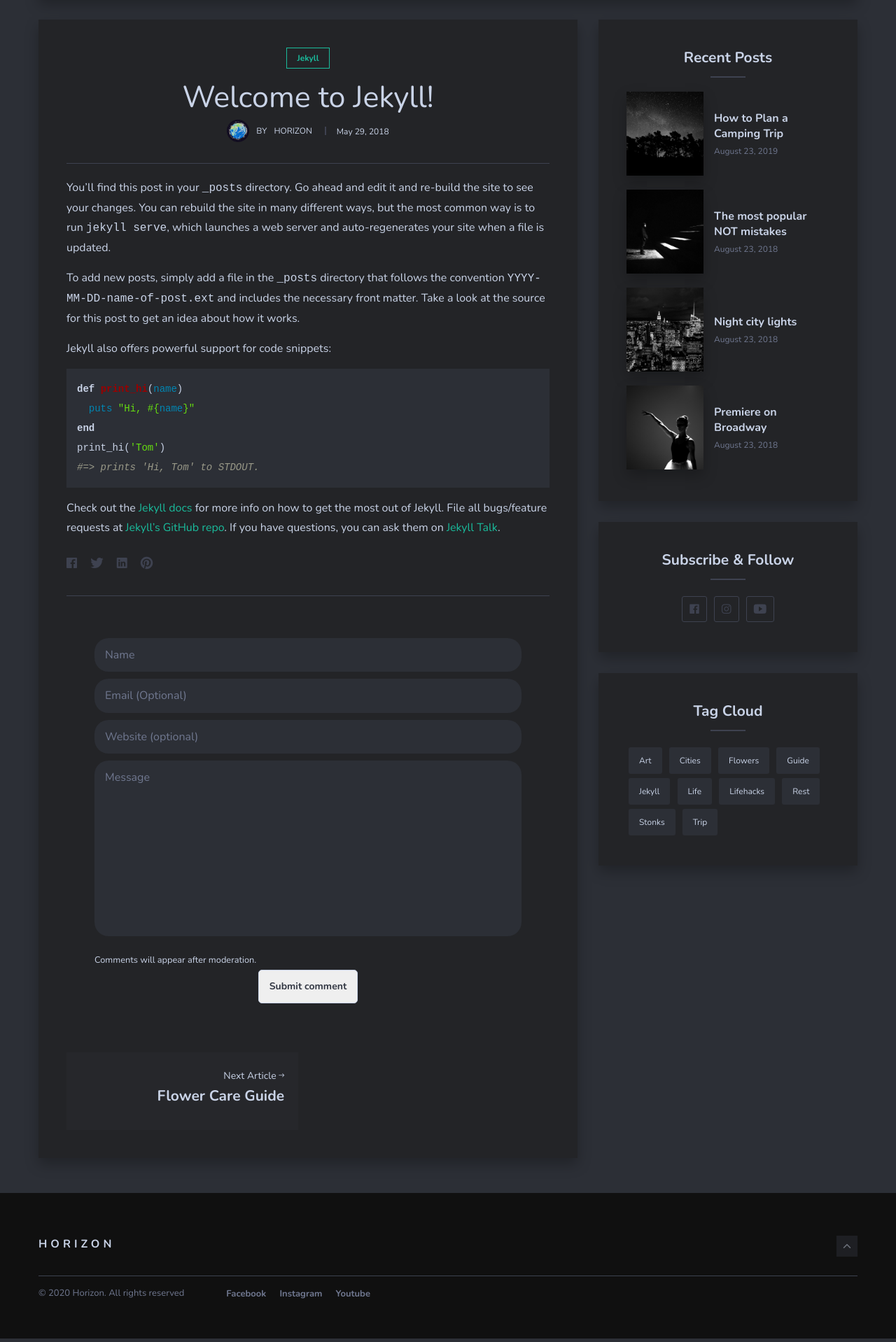
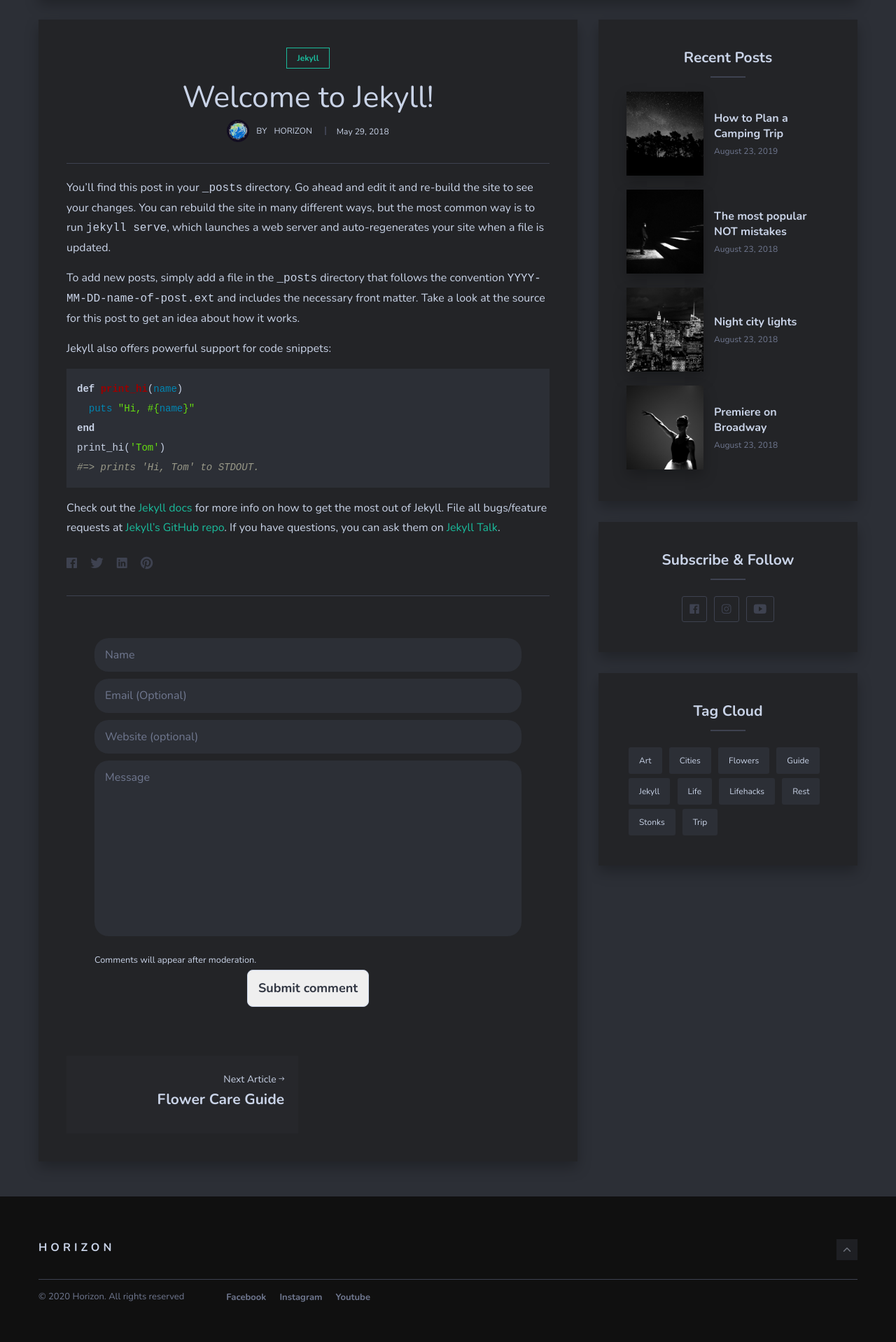
Before and after one commit to HorizonIITM/HorizonIITM.github.io, a Jekyll site: the page built from _posts/2018-05-29-welcome-to-jekyll.markdown, in a window 1280 px wide. Shown: the part 697-2615 px from the top of the page at 70% size. Built offline with Jekyll 4.4.1, drawn with Linux system fonts in a browser that asks for light colours; nearby versions of some CDN libraries.

Commit message:
form submit buttom

```diff
--- a/_sass/4-layouts/_post.scss
+++ b/_sass/4-layouts/_post.scss
@@ -234,10 +234,10 @@
 .buttonf {
   display:block;
   margin:auto;
-  font-size: 14px;
+  font-size: 18px;
   font-weight: 700;
   padding: 15px;
-  border-radius: 5px;
+  border-radius: 8px;
   border: 1px solid rgba(201, 211, 231, 50);
   color: #323743;
   transition: $global-transition;
```
Also changed, not shown: Gemfile.lock (added).
